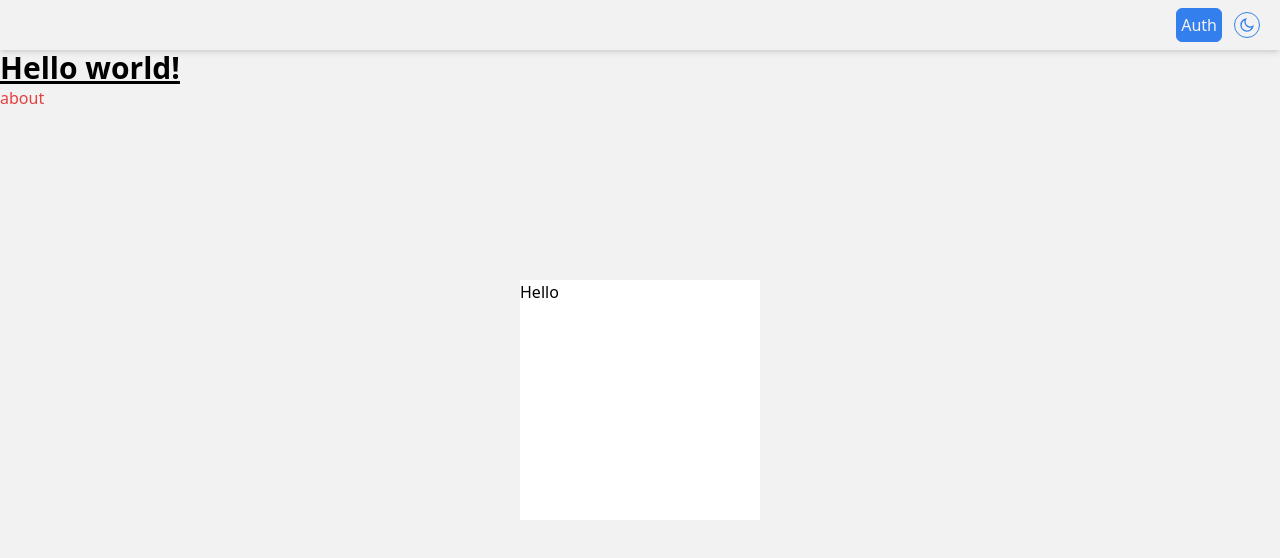
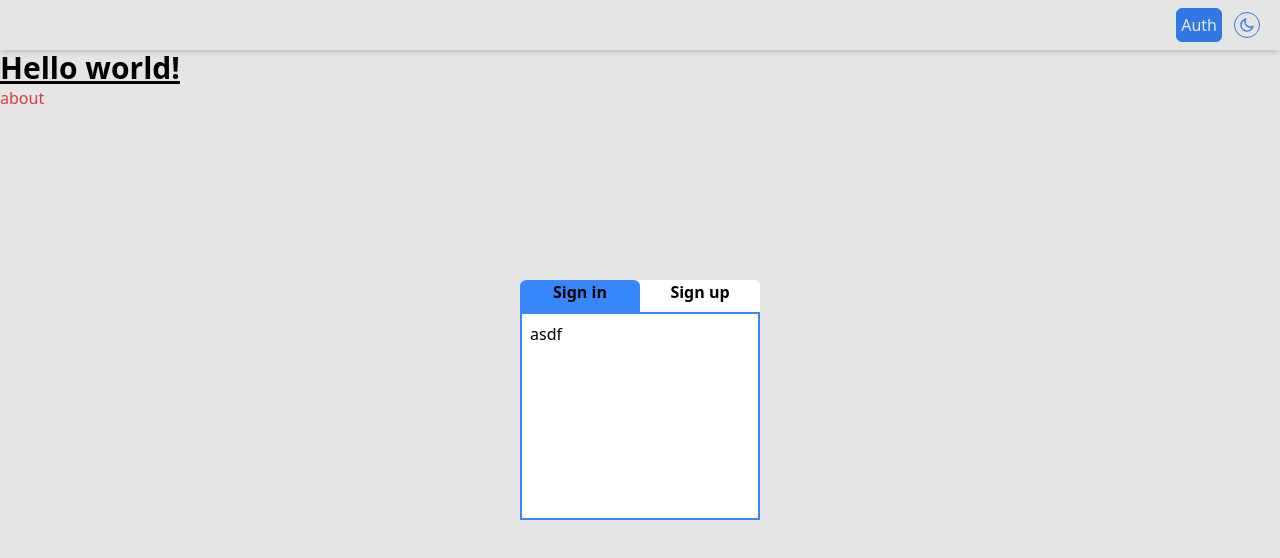
Before and after one commit to PhilCoder3000/next-big-pet, a Next.js app: page / in a window 1280 px wide. Both pictures are taken after a click on the button "Auth". Shown: the top 558 px of the page. Built offline with nearby package versions, Linux system fonts and the light colour scheme.

Commit message:
Setup theme and auth

```diff
--- a/keystone.ts
+++ b/keystone.ts
@@ -1,5 +1,6 @@
 import { config } from '@keystone-6/core';
-import { Post, User } from './schems';
+import { Post } from './schema';
+import { User } from './schemas/users/user';
 
 const dbUrl =
   process.env.DATABASE_URL ||
--- a/pages/_app.tsx
+++ b/pages/_app.tsx
@@ -1,6 +1,6 @@
 import '../styles/globals.css';
 import type { AppProps } from 'next/app';
-import { Layout } from '../src/app/layouts/Layout';
+import { Layout } from '../src/widgets/Layout';
 
 export default function App({ Component, pageProps }: AppProps) {
   return (
--- a/src/shared/dialogs/AuthDialog/AuthDialog.tsx
+++ b/src/shared/dialogs/AuthDialog/AuthDialog.tsx
@@ -1,4 +1,5 @@
-import React from 'react';
+import React, { useState } from 'react';
+import { classes } from '../../utils/classes';
 import { BaseDialog, BaseDialogProps } from '../BaseDialog';
 
 interface AuthDialogProps extends BaseDialogProps {
@@ -6,5 +7,37 @@ interface AuthDialogProps extends BaseDialogProps {
 }
 
 export function AuthDialog({ uuid, ...props }: AuthDialogProps) {
-  return <BaseDialog {...props}>Hello</BaseDialog>;
+  const [mode, setMode] = useState<'sign-in' | 'sign-up'>('sign-in');
+
+  return (
+    <BaseDialog {...props}>
+      <div className="flex w-full h-8">
+        <div
+          onClick={() => setMode('sign-in')}
+          className={classes(
+            'rounded-t-md text-center w-1/2 cursor-pointer transition',
+            mode === 'sign-in'
+              ? 'bg-light-primary dark:bg-dark-primary'
+              : 'bg-light-secondary dark:bg-dark-secondary dark:text-dark-secondary',
+          )}
+        >
+          <p className="font-semibold">Sign in</p>
+        </div>
+        <div
+          onClick={() => setMode('sign-up')}
+          className={classes(
+            'rounded-t-md text-center w-1/2 cursor-pointer transition',
+            mode === 'sign-up'
+              ? 'bg-light-primary dark:bg-dark-primary'
+              : 'bg-light-secondary dark:bg-dark-secondary dark:text-dark-secondary',
+          )}
+        >
+          <p className="font-semibold">Sign up</p>
+        </div>
+      </div>
+      <div className="flex-grow border-2 p-2 border-light-primary dark:border-dark-primary">
+        asdf
+      </div>
+    </BaseDialog>
+  );
 }
--- a/src/shared/dialogs/BaseDialog/BaseDialog.tsx
+++ b/src/shared/dialogs/BaseDialog/BaseDialog.tsx
@@ -1,20 +1,48 @@
-import React from 'react';
+import React, { useCallback } from 'react';
+import { classes } from '../../utils/classes';
 
-export interface BaseDialogProps extends React.PropsWithChildren {
+export interface BaseDialogProps
+  extends React.PropsWithChildren,
+    React.HTMLProps<HTMLDivElement> {
   isOpen: boolean;
   onClose: () => void;
 }
 
-export function BaseDialog({ isOpen, onClose, children }: BaseDialogProps) {
+export function BaseDialog({
+  isOpen,
+  onClose,
+  children,
+  className,
+  onClick,
+  ...otherProps
+}: BaseDialogProps) {
+  const clickHandler = useCallback(
+    (e: React.MouseEvent<HTMLDivElement>) => {
+      e.stopPropagation();
+      if (onClick) {
+        onClick(e);
+      }
+    },
+    [onClick],
+  );
+
   if (!isOpen) {
     return null;
   }
+
   return (
     <div
-      className="fixed w-full h-full inset-0 z-50 bg-black bg-opacity-5 flex"
+      className="fixed w-full h-full inset-0 z-50 bg-black bg-opacity-10 flex"
       onClick={onClose}
     >
-      <div className='m-auto w-60 h-60 bg-white'>
+      <div
+        {...otherProps}
+        onClick={clickHandler}
+        className={classes(
+          'm-auto w-60 h-60 bg-white flex flex-col rounded-md',
+          className,
+        )}
+      >
         {children}
       </div>
     </div>
--- a/src/app/layouts/Layout/Layout.tsx
+++ b/src/widgets/Layout/Layout.tsx
@@ -1,5 +1,5 @@
 import React from 'react';
-import { NavBar } from '../../../widgets/NavBar';
+import { NavBar } from '../NavBar';
 
 interface LayoutProps extends React.PropsWithChildren {}
 
```
Also changed, not shown: schema.ts (renamed from schems.ts, +0 -16 lines), schemas/users/user.ts (added, +30 -0 lines), src/widgets/Layout/index.ts (renamed from src/app/layouts/Layout/index.ts).
